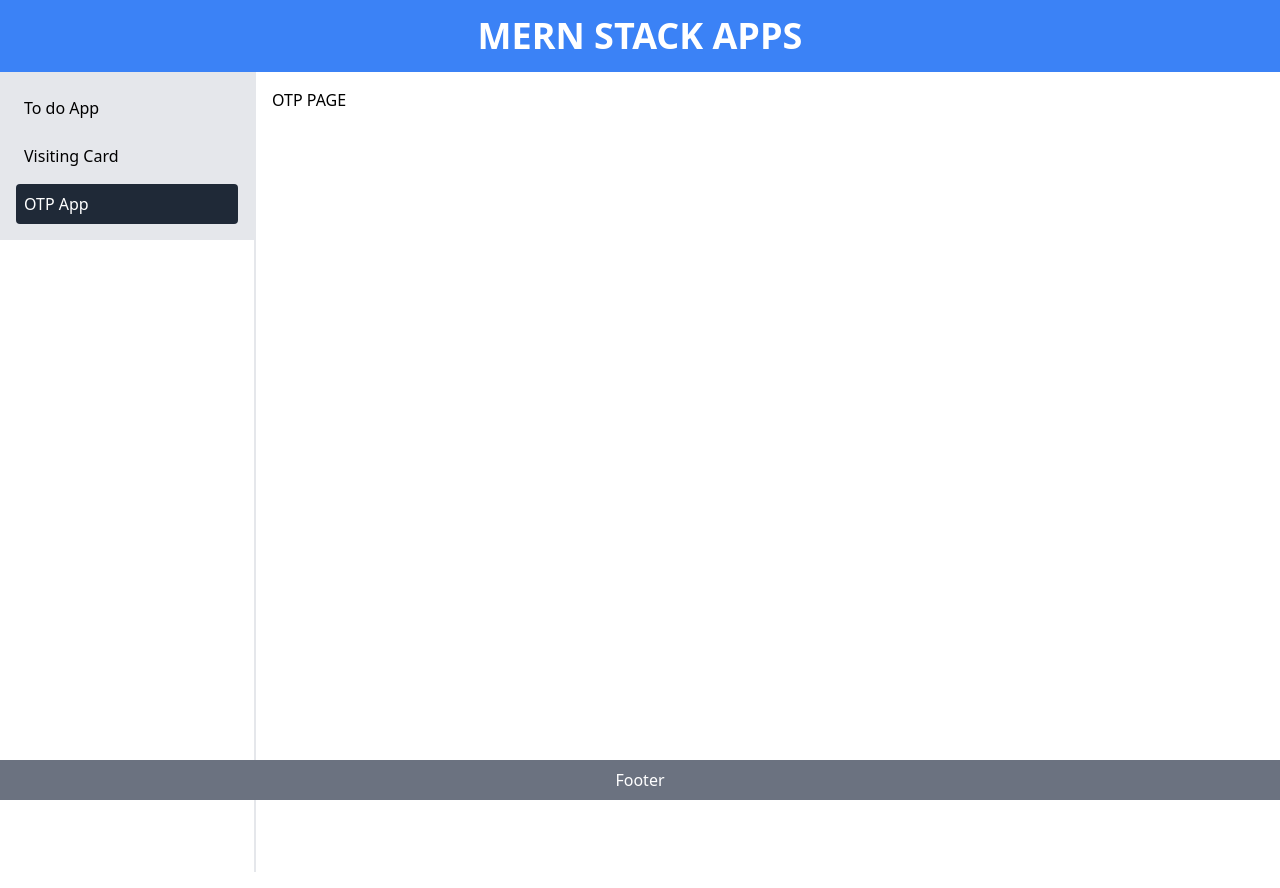
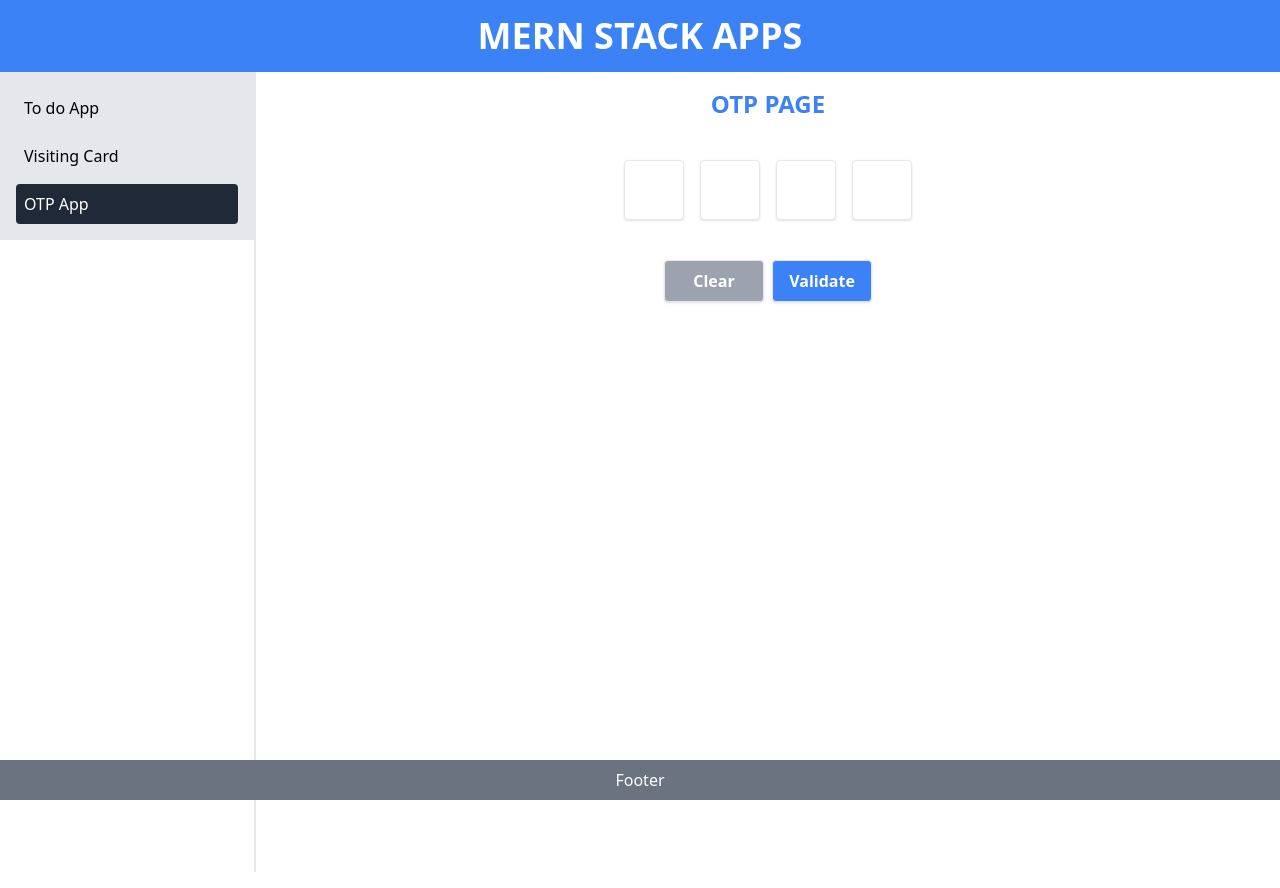
Before and after one commit to Jeyabalan/mern-stack-apps, a React (Create React App) app in the folder frontend/: page /otp-app in a window 1280 px wide. Built offline with nearby package versions, Linux system fonts and the light colour scheme.

Commit message:
otp screen desgin

```diff
--- a/frontend/src/pages/otp-app/index.tsx
+++ b/frontend/src/pages/otp-app/index.tsx
@@ -1,7 +1,33 @@
 import React from "react";
 
+const otpChatLength = 4;
+
 const OTPAppPage = () => {
-  return <>OTP PAGE</>;
+  return (
+    <div className="flex flex-col min-w-full min-h-screen">
+      <header className="font-bold text-blue-500 text-2xl text-center">
+        OTP PAGE
+      </header>
+      <div className="flex flex-row gap-4 justify-center">
+        {new Array(otpChatLength).fill(undefined).map(() => (
+          <input
+            type="text"
+            pattern="[0-9]*"
+            maxLength={1}
+            className="border rounded shadow p-2 w-[60px] h-[60px] mt-10 text-center font-bold text-2xl"
+          />
+        ))}
+      </div>
+      <div className="flex flex-row gap-2 justify-center mt-10">
+        <button className="bg-gray-400 text-white font-bold rounded shadow border p-2 w-[100px] hover:bg-gray-500">
+          Clear
+        </button>
+        <button className="bg-blue-500 text-white font-bold rounded border shadow p-2 w-[100px] hover:bg-blue-600">
+          Validate
+        </button>
+      </div>
+    </div>
+  );
 };
 
 export default OTPAppPage;
```
